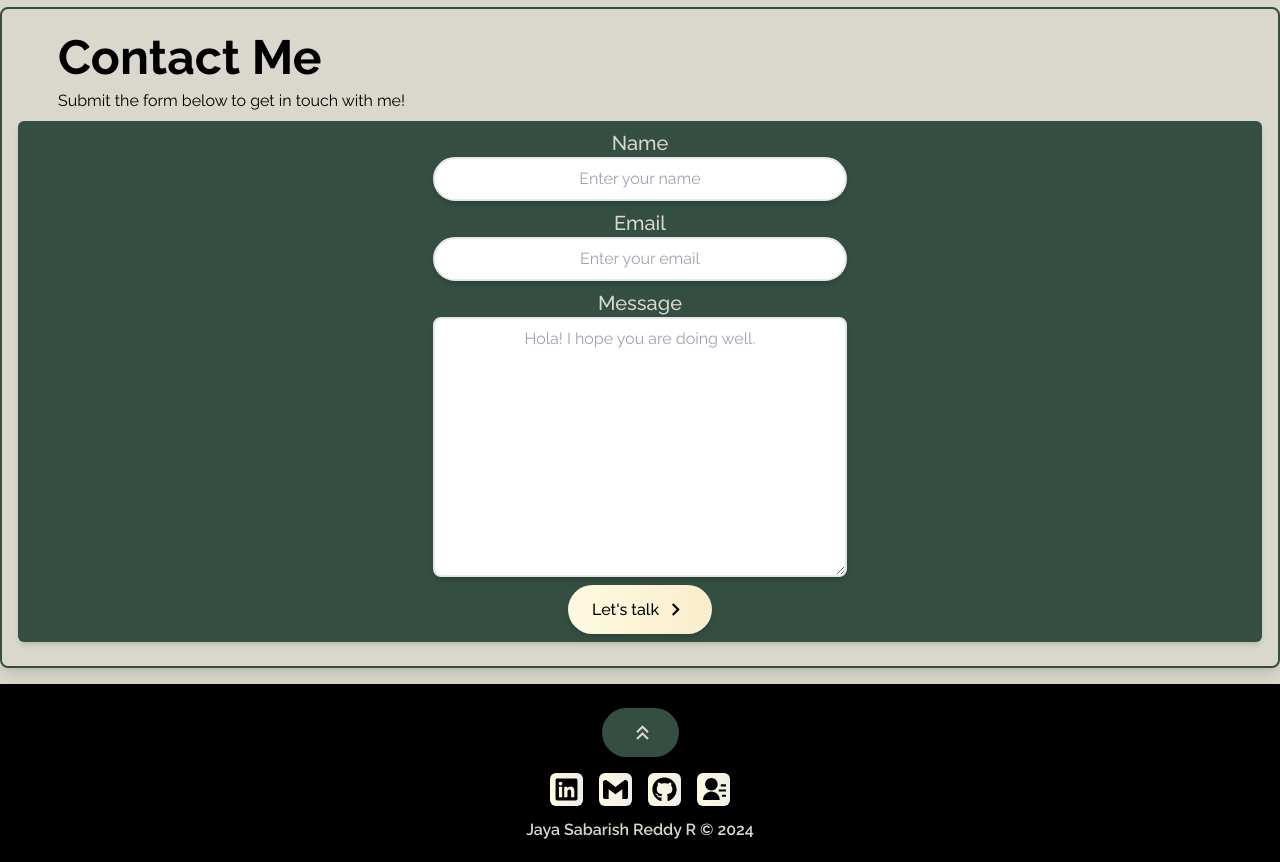
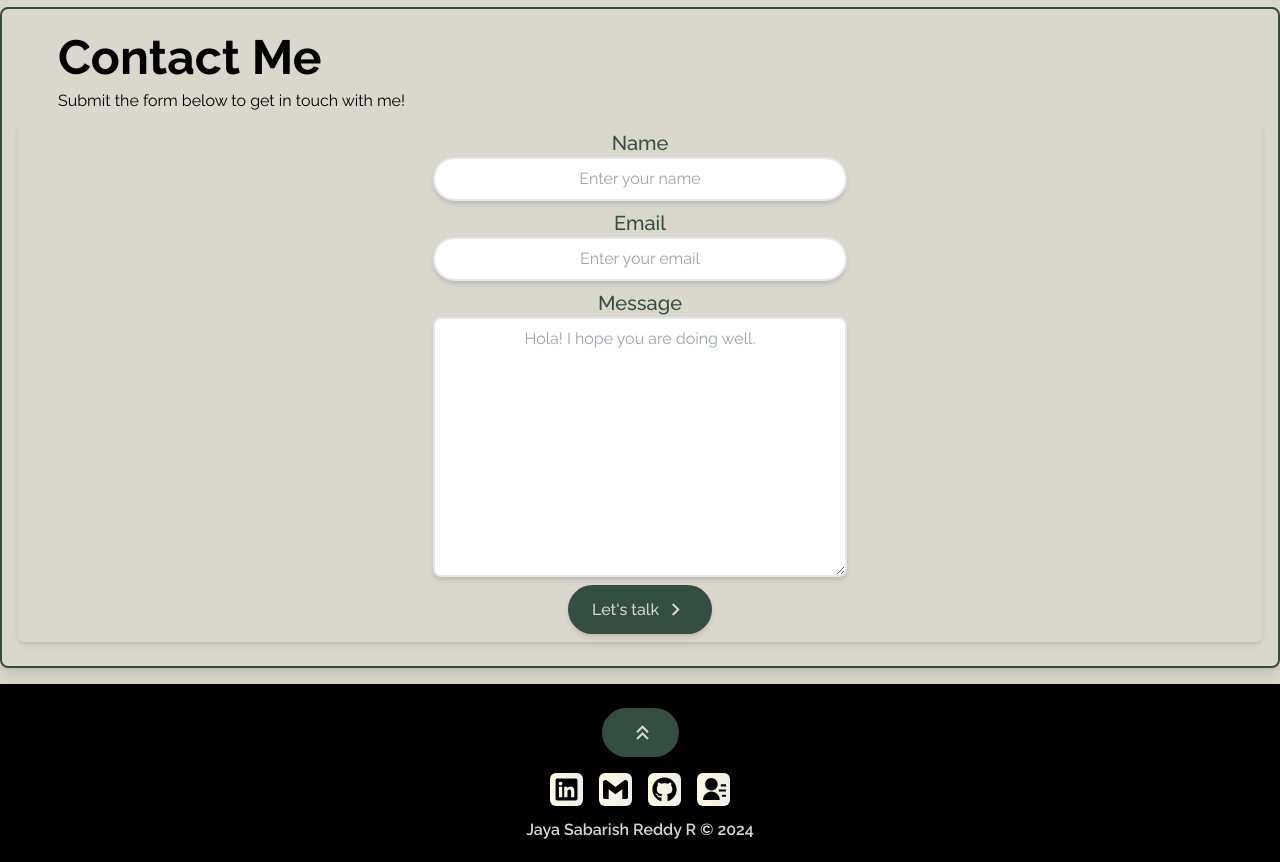
Before and after one commit to sabarishreddy99/myportfolio, a React (Create React App) app: page / in a window 1280 px wide. Shown: the part 2580-3442 px from the top of the page. Built offline with nearby package versions, Linux system fonts and the light colour scheme.

Commit message:
Changed the contact form colour and minor formattting

```diff
--- a/src/components/ContactMe.jsx
+++ b/src/components/ContactMe.jsx
@@ -16,7 +16,7 @@ const ContactMe = () => {
         </h5>
       </div>
 
-      <div className="m-4 my-2 bg-my-dark-green rounded-md shadow-md">
+      <div className="m-4 my-2 bg-my-dark-green md:bg-transparent rounded-md shadow-md">
         <form
           className="flex flex-col items-center justify-center"
           action="https://getform.io/f/32c7c5d2-b9a8-4a97-b8ae-35f13a59c368"
@@ -24,7 +24,7 @@ const ContactMe = () => {
         >
           <label
             htmlFor=""
-            className="mt-2 text-xl font-medium text-my-bg-color"
+            className="mt-2 text-xl font-medium text-my-bg-color md:text-my-dark-green"
           >
             Name
           </label>
@@ -37,7 +37,7 @@ const ContactMe = () => {
           />
           <label
             htmlFor=""
-            className="mt-2 text-xl font-medium text-my-bg-color"
+            className="mt-2 text-xl font-medium text-my-bg-color md:text-my-dark-green"
           >
             Email
           </label>
@@ -50,7 +50,7 @@ const ContactMe = () => {
           />
           <label
             htmlFor=""
-            className="mt-2 text-xl font-medium text-my-bg-color"
+            className="mt-2 text-xl font-medium text-my-bg-color md:text-my-dark-green"
           >
             Message
           </label>
@@ -64,7 +64,7 @@ const ContactMe = () => {
 
           <button
             type="submit"
-            className="group w-fit px-6 py-3 my-2 flex items-center rounded-full bg-gradient-to-r from-[#fefae0] to-[#faedcd] cursor-pointer shadow-md hover:scale-105 duration-300 font-medium"
+            className="group w-fit px-6 py-3 my-2 flex items-center rounded-full bg-[#faedcd] md:bg-my-dark-green md:text-my-bg-color cursor-pointer shadow-md hover:scale-105 duration-300 font-medium"
           >
             Let's talk
             <span className="group-hover:scale-125 duration-300">
```
